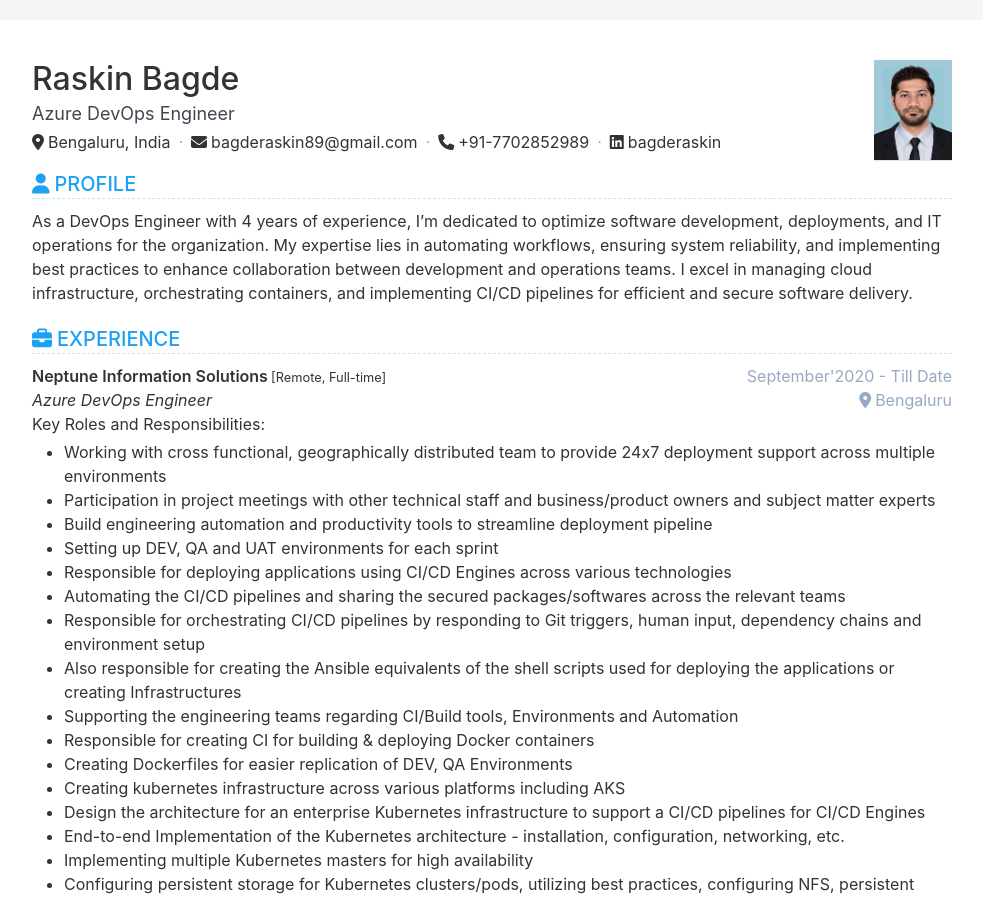
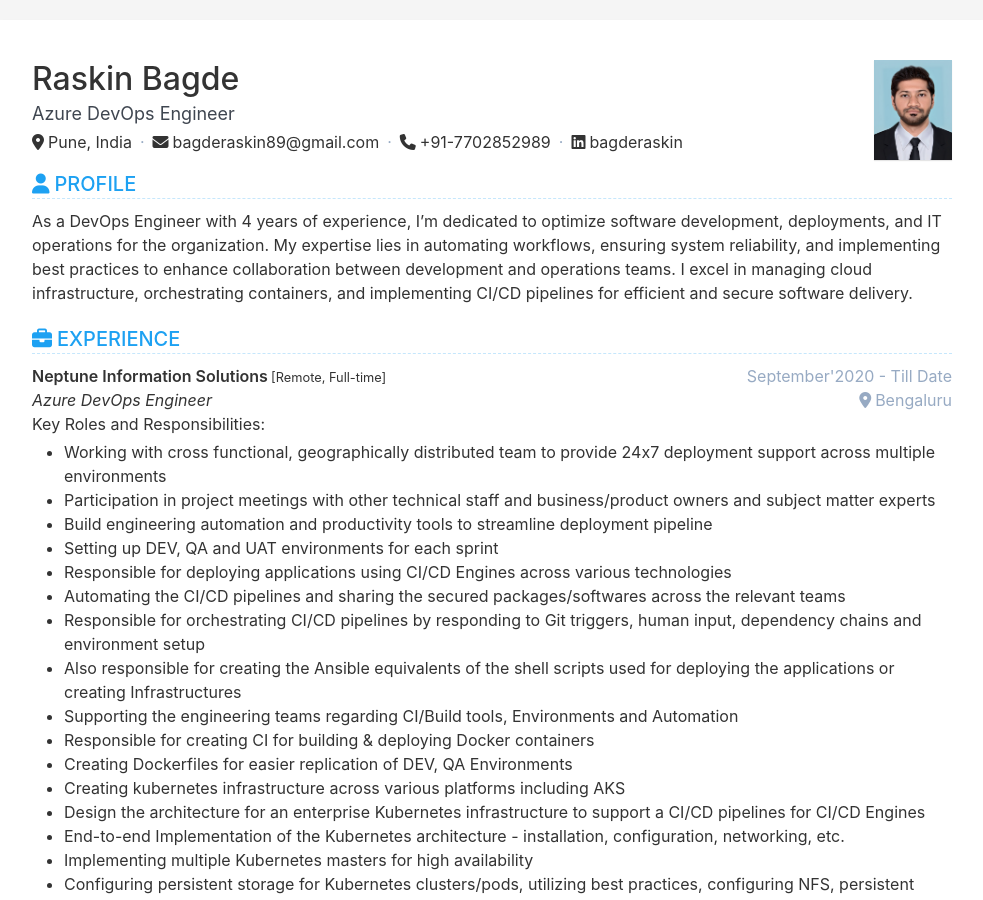
Before and after one commit to Raskinn/Resume, a Jekyll site: the page built from index.html, in a window 1280 px wide and 900 px high. Shown: the whole window, without its empty margins (148-1131 px from the left). Built offline with Jekyll 4.4.1, drawn with Linux system fonts in a browser that asks for light colours.

Commit message:
added changes

```diff
--- a/_data/data.yml
+++ b/_data/data.yml
@@ -7,7 +7,7 @@ basic:
 
 contact:
   # meta
-  location: Bengaluru, India # location
+  location: Pune, India # location
   email: bagderaskin89@gmail.com # email address
   phone: +91-7702852989 # phone number, format is "+[Country Code] [Area Code (if applicable)] [Local Phone Number]"
   linkedin: bagderaskin
```
